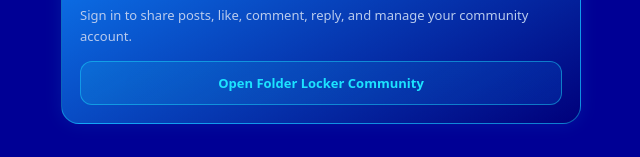
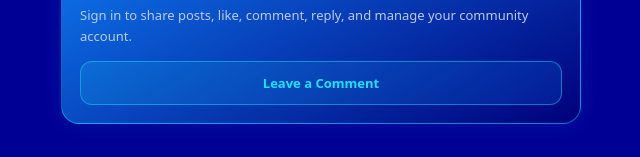
Before and after one commit to biroodk/My-App, a website: page install-page/index.html in a window 1280 px wide. Shown: the part 1051-1208 px from the top of the page, 319-959 px from the left. Drawn offline with Linux system fonts and the light colour scheme; no server answers.

Commit message:
Update index.html

```diff
--- a/install-page/index.html
+++ b/install-page/index.html
@@ -64,7 +64,7 @@
 <section class="community-entry" aria-label="Folder Locker Community">
  <div class="eyebrow">Community space</div><h2 style="color:var(--cyan);margin:8px 0">💬 Folder Locker Community</h2>
  <p style="color:#b9cbed;line-height:1.6">Sign in to share posts, like, comment, reply, and manage your community account.</p>
- <a href="/community.html">Open Folder Locker Community</a>
+ <a href="/community.html">Leave a Comment</a>
 </section>
 </main>
 <script>
```
